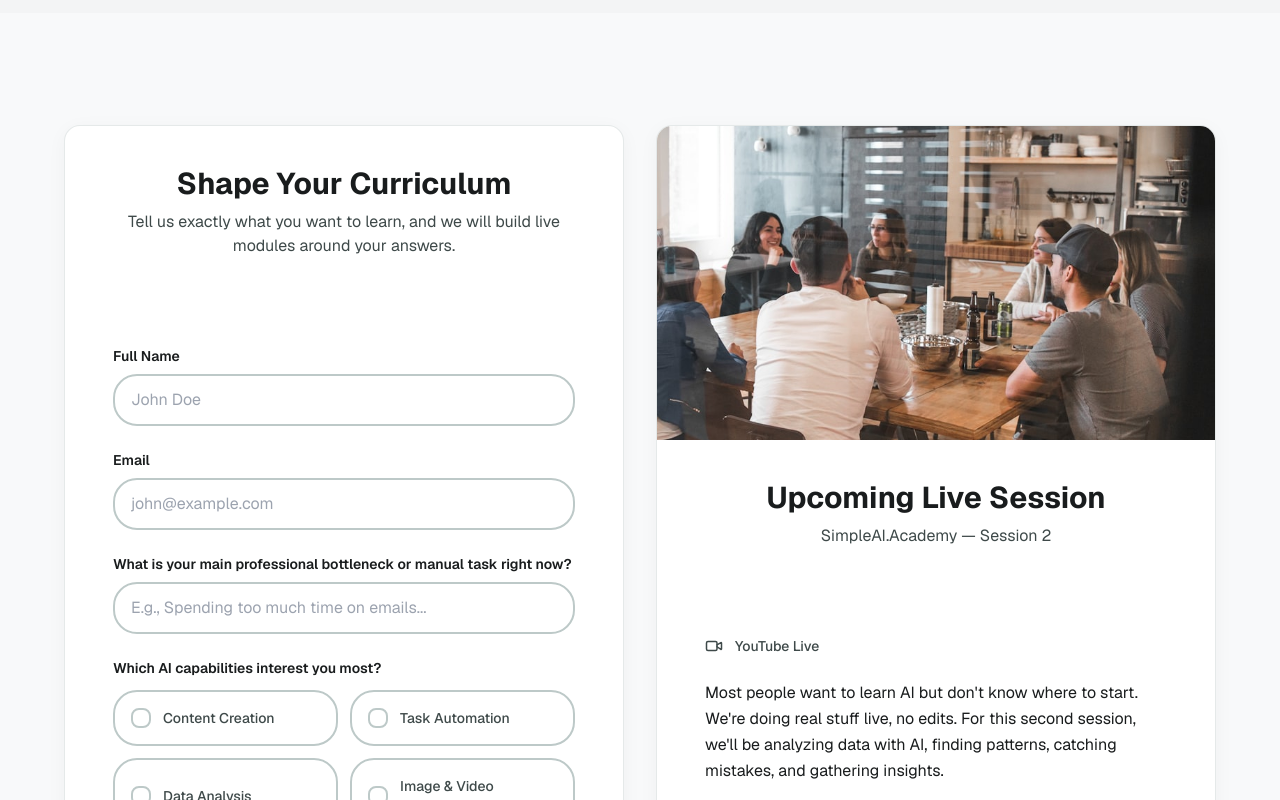
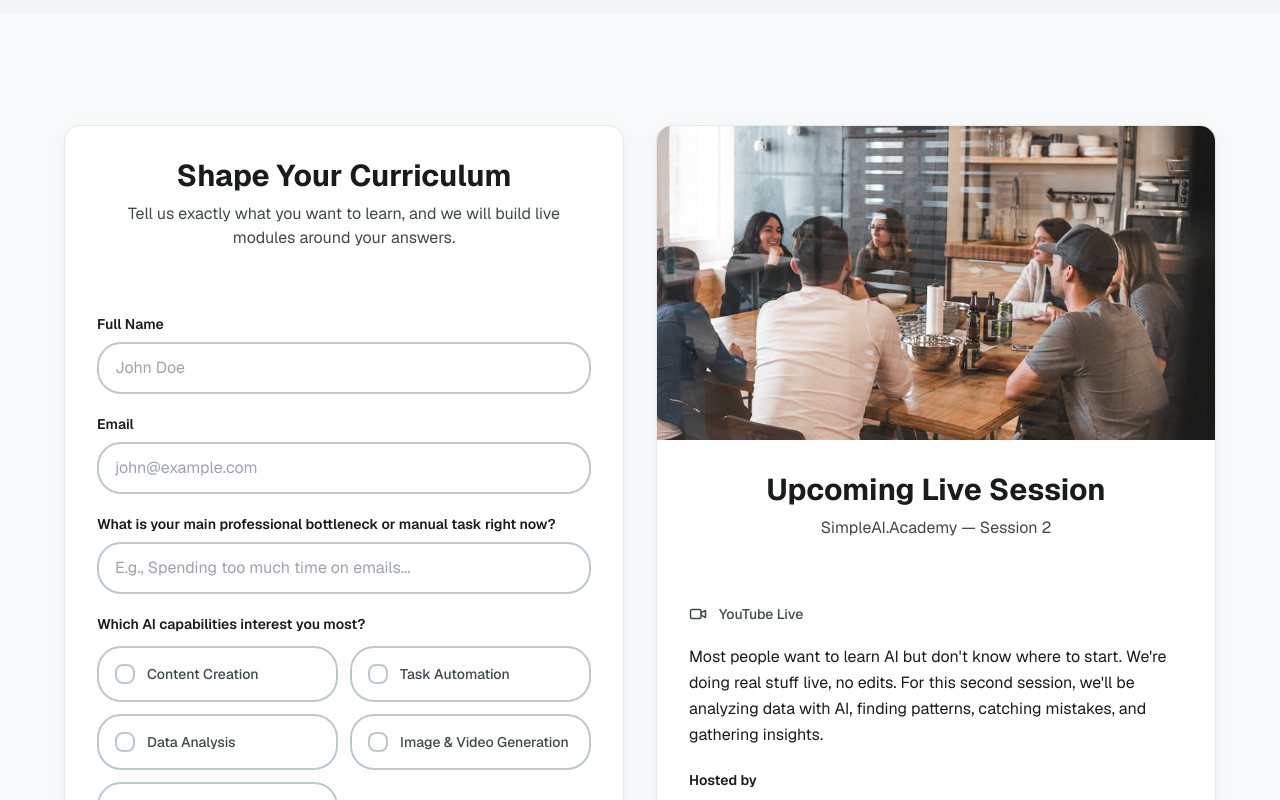
Before and after one commit to AquilaIQ/simple-ai-academy, a Next.js app: page / in a window 1280 px wide. Shown: the part 1660-2460 px from the top of the page. Built offline with nearby package versions, Linux system fonts and the light colour scheme.

Commit message:
style(frontend): tighten padding and spacing in form and event cards

```diff
--- a/src/components/sections/CurriculumFormSection.tsx
+++ b/src/components/sections/CurriculumFormSection.tsx
@@ -88,7 +88,7 @@ export default function CurriculumFormSection() {
           viewport={{ once: true }}
         >
           {/* Header */}
-          <div className="bg-tertiary-fixed p-10 text-center">
+          <div className="bg-tertiary-fixed p-6 md:p-8 text-center">
             <h2 className="text-2xl md:text-3xl font-bold text-on-surface mb-2">
               {t("form.title")}
             </h2>
@@ -98,7 +98,7 @@ export default function CurriculumFormSection() {
           </div>
 
           {/* Form */}
-          <div className="p-8 md:p-12">
+          <div className="p-6 md:p-8">
             <AnimatePresence mode="wait">
               {submitted ? (
                 <motion.div
@@ -131,7 +131,7 @@ export default function CurriculumFormSection() {
                   animate={{ opacity: 1 }}
                   exit={{ opacity: 0 }}
                   onSubmit={handleSubmit(onSubmit)}
-                  className="space-y-6"
+                  className="space-y-5"
                   noValidate
                 >
                   {/* Full Name */}
@@ -305,7 +305,7 @@ export default function CurriculumFormSection() {
             />
           </div>
 
-          <div className="bg-secondary-fixed p-10 text-center">
+          <div className="bg-secondary-fixed p-6 md:p-8 text-center">
             <h2 className="text-2xl md:text-3xl font-bold text-on-surface mb-2">
               {t("event.title")}
             </h2>
@@ -314,7 +314,7 @@ export default function CurriculumFormSection() {
             </p>
           </div>
 
-          <div className="p-8 md:p-12 flex flex-col gap-6">
+          <div className="p-6 md:p-8 flex flex-col gap-5">
             <div className="flex items-center gap-3 text-on-surface-variant">
               <Video size={18} />
               <span className="text-sm font-medium">{t("event.platform")}</span>
```
